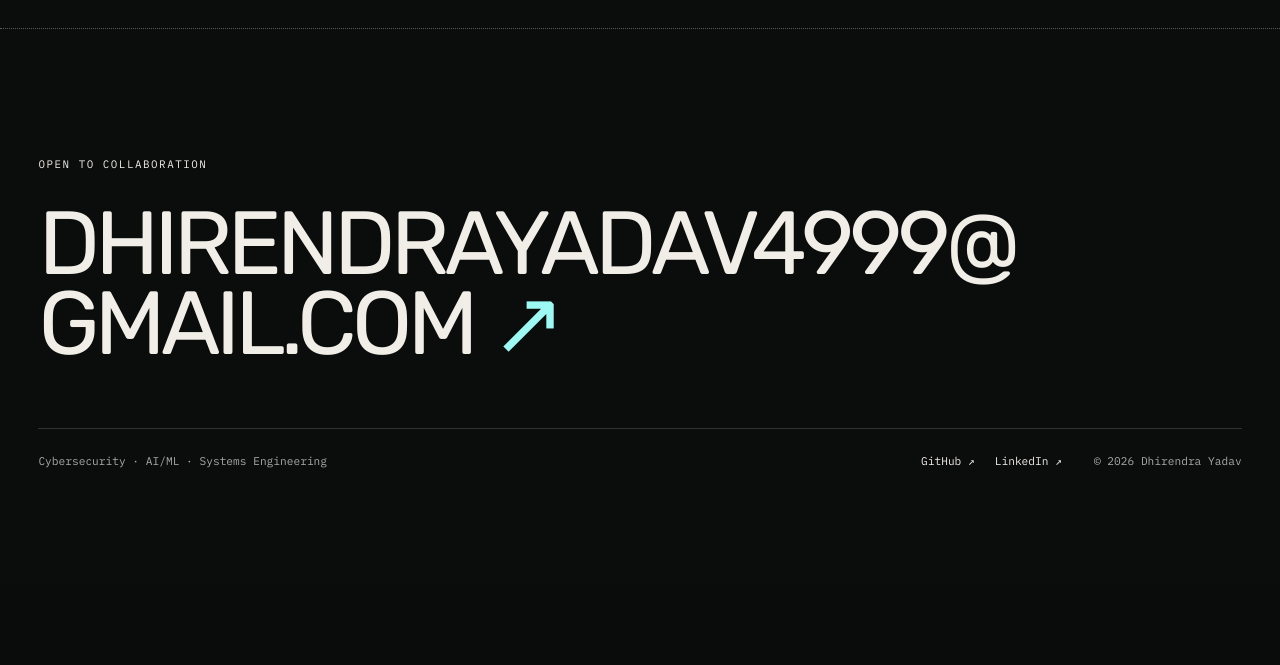
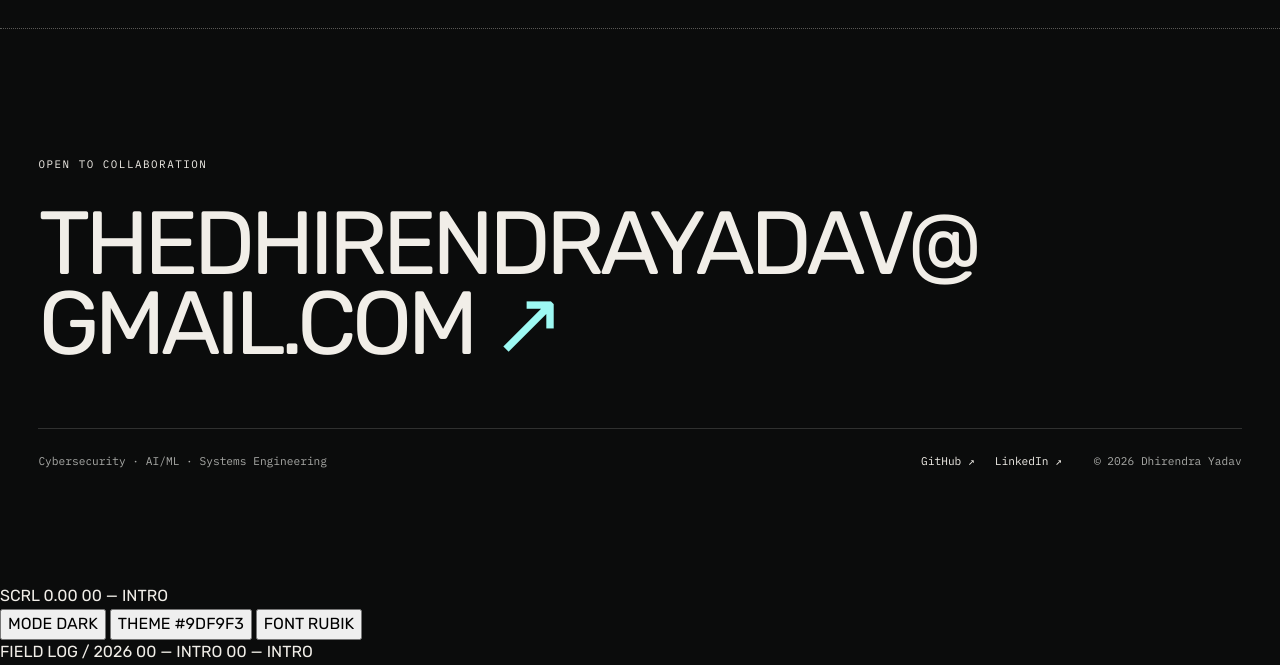
Before and after one commit to thedhirendrayadav/Personal_porfolio, a Flask app: page /about in a window 1280 px wide. Shown: the part 3360-4025 px from the top of the page. Before the commit the page ends 3828 px from the top, so only its background shows below. Run offline with Flask 3, Linux system fonts and the light colour scheme.

Commit message:
feat: add portfolio font control and current contact address

```diff
--- a/templates/base.html
+++ b/templates/base.html
@@ -1,9 +1,11 @@
 <!doctype html>
-<html lang="en" data-theme="dark">
+<html lang="en">
 <head>
   <meta charset="utf-8">
   <meta name="viewport" content="width=device-width, initial-scale=1">
   <meta name="theme-color" content="#0b0c0c">
+  <link rel="icon" type="image/svg+xml" href="{{ url_for('static', filename='svg/favicon.svg') }}">
+  <link rel="apple-touch-icon" href="{{ url_for('static', filename='svg/favicon.svg') }}">
   <title>{% block title %}Dhirendra Yadav — Cybersecurity · AI/ML · Systems{% endblock %}</title>
   <meta name="description" content="{% block description %}Dhirendra Yadav builds secure automation, AI systems, and practical digital products.{% endblock %}">
   <meta name="keywords" content="{% block keywords %}cybersecurity, artificial intelligence, machine learning, systems engineering, Python{% endblock %}">
@@ -17,7 +19,7 @@
   <meta name="twitter:card" content="summary_large_image">
   <link rel="preconnect" href="https://fonts.googleapis.com">
   <link rel="preconnect" href="https://fonts.gstatic.com" crossorigin>
-  <link href="https://fonts.googleapis.com/css2?family=IBM+Plex+Mono:wght@400;500&family=Rubik:ital,wght@0,300..900;1,300..900&display=swap" rel="stylesheet">
+  <link href="https://fonts.googleapis.com/css2?family=Archivo:wdth,wght@75..125,300..900&family=IBM+Plex+Mono:wght@400;500&family=Roboto+Mono:wght@400;500&family=Rubik:ital,wght@0,300..900;1,300..900&family=Space+Grotesk:wght@300..700&display=swap" rel="stylesheet">
   <link rel="stylesheet" href="{{ url_for('static', filename='css/editorial-portfolio.css', v=asset_version) }}">
   {% block extra_head %}{% endblock %}
 </head>
@@ -25,7 +27,7 @@
   <a class="skip-link" href="#main-content">Skip to content</a>
   <header class="site-header" data-header>
     <a class="wordmark" href="{{ url_for('index') }}" aria-label="Dhirendra Yadav, home">
-      <span class="wordmark-mark">DY.</span><span class="wordmark-copy">PORTFOLIO/2026</span>
+      <span class="wordmark-mark">DY.</span><span class="wordmark-copy">SECURITY FIELDWORK</span>
     </a>
     <nav class="editorial-nav" aria-label="Primary navigation">
       <a href="{{ url_for('index') }}#work" {% if request.path == url_for('index') %}aria-current="page"{% endif %}>01/WORK</a>
@@ -35,7 +37,7 @@
       <a href="{{ url_for('about') }}" {% if request.path == url_for('about') %}aria-current="page"{% endif %}>05/ABOUT</a>
       <a href="{{ url_for('contact') }}" {% if request.path == url_for('contact') %}aria-current="page"{% endif %}>06/CONTACT</a>
     </nav>
-    <a class="header-cta" href="mailto:Dhirendrayadav4999@gmail.com">LET'S TALK <span aria-hidden="true">↗</span></a>
+    <a class="header-cta" href="mailto:thedhirendrayadav@gmail.com">LET'S TALK <span aria-hidden="true">↗</span></a>
     <button class="menu-toggle" type="button" aria-expanded="false" aria-controls="mobile-menu">
       <span class="menu-label">MENU</span><span class="menu-icon" aria-hidden="true"></span>
     </button>
@@ -53,7 +55,7 @@
   <main id="main-content">{% block content %}{% endblock %}</main>
   <footer class="site-footer editorial-grid">
     <p class="eyebrow">OPEN TO COLLABORATION</p>
-    <a class="footer-email" href="mailto:Dhirendrayadav4999@gmail.com">DHIRENDRAYADAV4999@<br>GMAIL.COM <span aria-hidden="true">↗</span></a>
+    <a class="footer-email" href="mailto:thedhirendrayadav@gmail.com">THEDHIRENDRAYADAV@<br>GMAIL.COM <span aria-hidden="true">↗</span></a>
     <div class="footer-meta">
       <p>Cybersecurity · AI/ML · Systems Engineering</p>
       <nav aria-label="Social links">
@@ -63,13 +65,30 @@
       <p>© {{ current_year }} Dhirendra Yadav</p>
     </div>
   </footer>
-  <aside class="status-rail" aria-label="Site status">
-    <span class="status-progress"><i data-scroll-progress></i></span>
-    <span data-scroll-value>SCRL 0.00</span>
-    <span data-active-section>00 — INTRO</span>
-    <button type="button" data-theme-toggle aria-label="Toggle colour theme">THEME <i aria-hidden="true"></i></button>
-    <button type="button" data-accent-toggle aria-label="Cycle site accent colour">ACCENT <i aria-hidden="true"></i></button>
-    <time data-local-time>--:--:-- NPT</time>
+  <div class="footer-hud" aria-label="Site status and appearance controls">
+    <span class="footer-hud-scroll" aria-hidden="true">SCRL <span data-scroll-readout>0.00</span></span>
+    <span class="footer-hud-section" data-hud-section aria-hidden="true">00 — INTRO</span>
+    <div class="footer-hud-actions">
+      <button type="button" class="footer-hud-mode" data-theme-toggle aria-pressed="false" title="Switch between dark and light mode" aria-label="Switch between dark and light mode">
+        <span>MODE</span>
+        <span data-theme-value>DARK</span>
+      </button>
+      <button type="button" class="footer-hud-theme" data-accent-cycle title="Cycle accent colour" aria-label="Cycle the site accent colour">
+        <span>THEME</span>
+        <span class="footer-hud-swatch" aria-hidden="true"></span>
+        <span data-accent-code>#9DF9F3</span>
+      </button>
+      <button type="button" class="footer-hud-font" data-font-cycle title="Cycle font pairing" aria-label="Cycle the site font pairing">
+        <span>FONT</span>
+        <span data-font-value>RUBIK</span>
+      </button>
+    </div>
+  </div>
+  <aside class="evidence-spine" aria-label="Reading position">
+    <span class="evidence-spine-mark">FIELD LOG / 2026</span>
+    <span class="evidence-spine-track" aria-hidden="true"><i data-evidence-progress></i></span>
+    <span class="evidence-spine-section" data-evidence-section>00 — INTRO</span>
+    <span class="visually-hidden" data-evidence-announcer aria-live="polite">00 — INTRO</span>
   </aside>
   <script src="{{ url_for('static', filename='js/editorial-portfolio.js', v=asset_version) }}" defer></script>
   {% block extra_scripts %}{% endblock %}
```
Also changed, not shown: tests/test_public_pages.py (+157 -3 lines).
